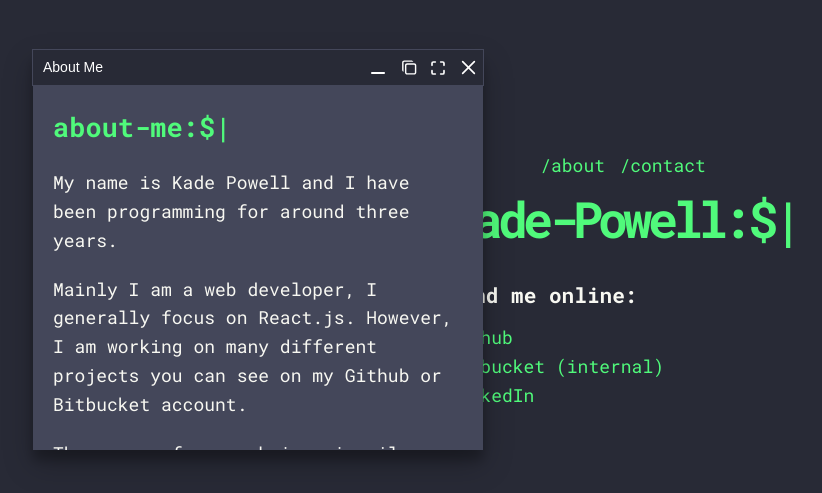
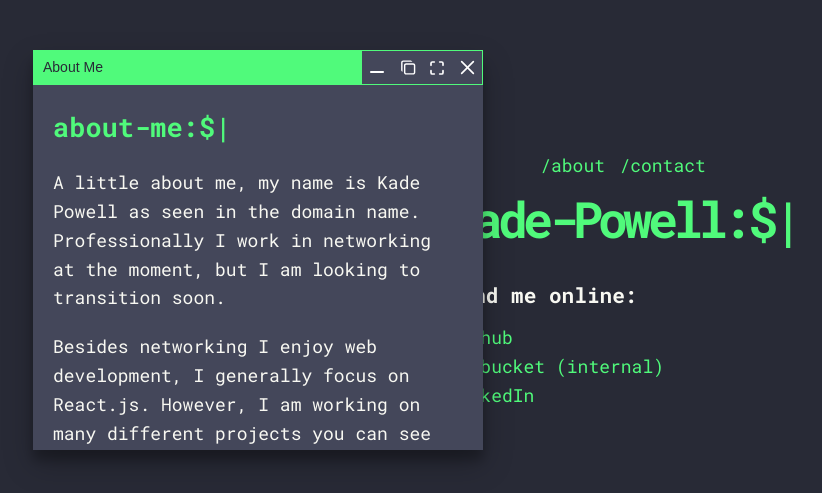
Before and after one commit to Kade-Powell/KadePowell.tech, a plain HTML site: page index.html in a window 1280 px wide. Both pictures are taken after a click on the item "/about". Shown: the whole page, without its empty margins (17-839 px from the left). Drawn offline with Linux system fonts and the light colour scheme.

Commit message:
adds styling

```diff
--- a/css/style.css
+++ b/css/style.css
@@ -8,6 +8,7 @@
 
 :root {
 	--text-color: #50fa7b;
+	--hl-color: #ff79c6;
 }
 
 body {
@@ -41,6 +42,9 @@ a {
 	color: var(--text-color);
 	text-decoration: none;
 }
+a:hover {
+	color: var(--hl-color);
+}
 
 p {
 	margin: 20px 0;
@@ -61,6 +65,11 @@ nav ul li {
 	cursor: pointer;
 }
 
+nav ul li:hover {
+	color: var(--hl-color);
+	cursor: pointer;
+}
+
 .container {
 	max-width: 600px;
 	margin: auto;
@@ -75,14 +84,15 @@ nav ul li {
 	background: #44475a;
 	padding: 20px;
 }
-
 .wb-header {
-	background: #282a36;
-	outline-style: solid;
-	outline-width: 1px;
-	outline-color: #44475a;
+	color: #282a36;
 }
-
+.wb-icon {
+	background-color: #44475a;
+	border-style: solid;
+	border-width: 1px;
+	border-color: var(--text-color);
+}
 .hidden {
 	display: none;
 }
--- a/index.html
+++ b/index.html
@@ -45,23 +45,21 @@
 			<div id="about-content">
 				<h2>about-me:$<span class="cursor">|</span></h2>
 				<p>
-					My name is Kade Powell and I have been programming for around three
-					years.
+					A little about me, my name is Kade Powell as seen in the domain name.
+					Professionally I work in networking at the moment, but I am looking to
+					transition soon.
 				</p>
 				<p>
-					Mainly I am a web developer, I generally focus on React.js. However, I
-					am working on many different projects you can see on my Github or
-					Bitbucket account.
+					Besides networking I enjoy web development, I generally focus on
+					React.js. However, I am working on many different projects you can see
+					on my Github or Bitbucket account.
 				</p>
 				<p>
 					The scope of my work is primarily focused on process improvement and
 					work automation through software. Personal projects range from data
 					analytics to creating a programming language from scratch.
 				</p>
-				<p>
-					Professionally I work in networking at the moment, but I am looking to
-					transition soon.
-				</p>
+				<p></p>
 			</div>
 
 			<div id="contact-content">
--- a/js/main.js
+++ b/js/main.js
@@ -15,7 +15,7 @@ about.addEventListener('click', () => {
 		left: 50,
 		mount: aboutContent,
 		onfocus: function () {
-			this.setBackground('#00aa00');
+			this.setBackground('#50fa7b');
 		},
 		onblur: function () {
 			this.setBackground('#777');
@@ -26,7 +26,6 @@ about.addEventListener('click', () => {
 contact.addEventListener('click', () => {
 	const contactBox = new WinBox({
 		title: 'Contact Me',
-		background: '#50fa7b',
 		width: '450px',
 		height: '400px',
 		top: 150,
```
